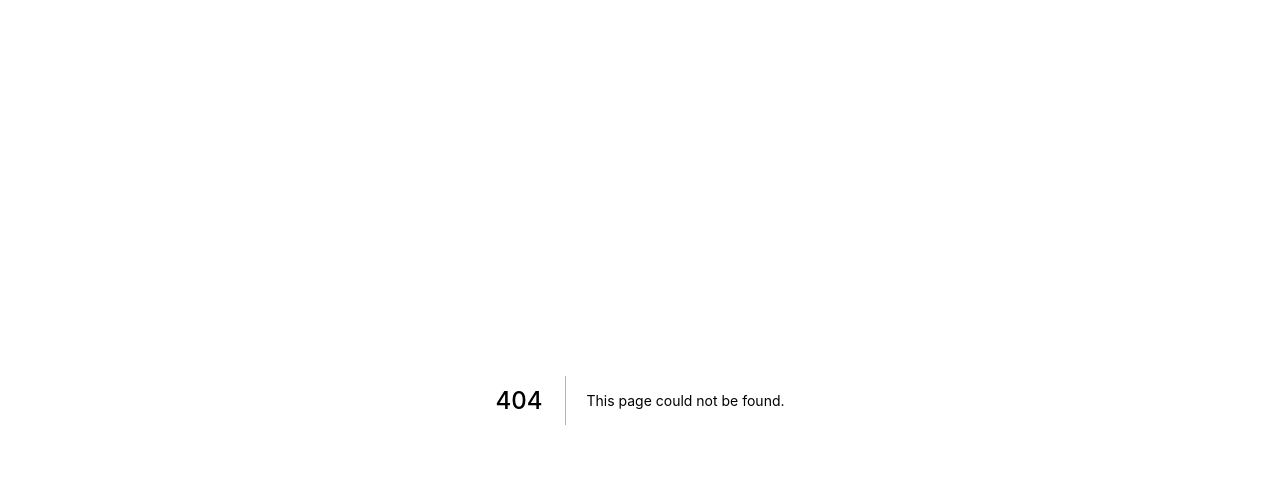
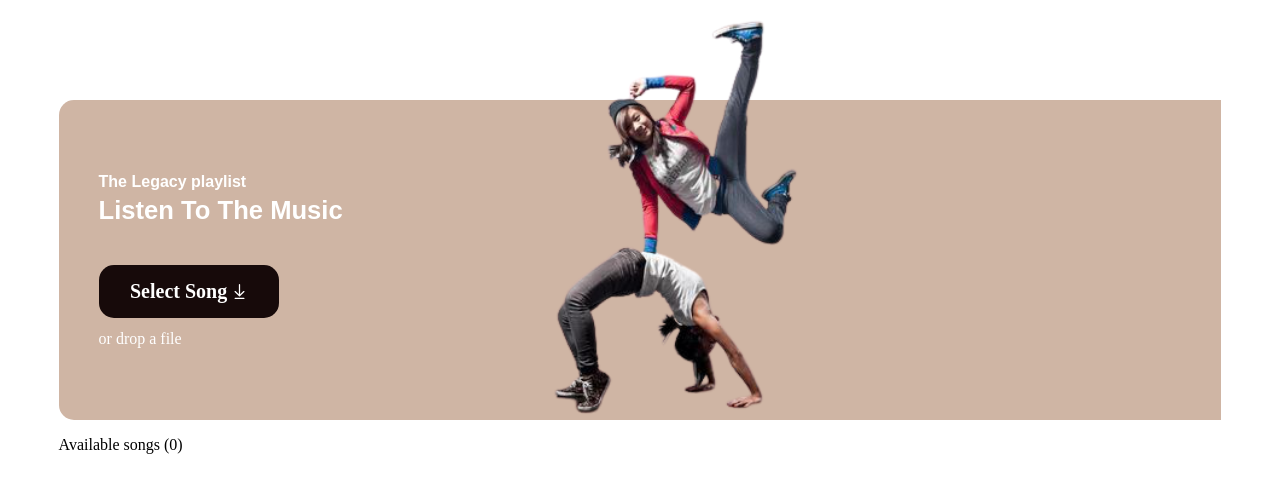
Before and after one commit to NiyongaboEric/legacy-sing, a Next.js app: page /Components/Home in a window 1280 px wide. Before the commit this address had no page. Shown: the top 492 px of the page. Built offline with nearby package versions, Linux system fonts and the light colour scheme.

Commit message:
integrate react context api

```diff
--- /dev/null
+++ b/pages/Components/Home.tsx
@@ -0,0 +1,14 @@
+import { PlayMusic } from "./PlayMusic";
+import { SelectMusic } from "./SelectMusic";
+import styles from '../../styles/Home.module.css'
+
+const Home = () => {
+  return (
+    <main className={styles.main}>
+      <SelectMusic />
+      <PlayMusic />
+    </main>
+  )
+}
+
+export default Home;
--- /dev/null
+++ b/pages/Components/PlayMusic.tsx
@@ -0,0 +1,14 @@
+import { useContext } from 'react';
+import styles from '../../styles/Home.module.css'
+import { MusicContext } from '../Context/MusicContext';
+
+export const PlayMusic = () => {
+  const { playlist } = useContext(MusicContext);
+  console.log('PlayMusic playlist', playlist);
+
+  return (
+    <section className={styles.dragList} >
+      <p>Available songs ({[].length})</p>
+    </section>
+  )
+}
--- a/pages/Home.tsx
+++ b/pages/Components/SelectMusic.tsx
@@ -1,11 +1,13 @@
-import React, { useState } from 'react';
-import DJImage from '../public/images/10_dj.png'
-import uploadImageIcon from '../public/images/download.svg';
-import styles from '../styles/Home.module.css'
-
+import React, { useState, useContext } from 'react';
+import DJImage from '../../public/images/10_dj.png'
+import uploadImageIcon from '../../public/images/download.svg';
+import styles from '../../styles/Home.module.css'
+import { MusicContext } from '../Context/MusicContext'
 
 export const SelectMusic = () => {
-  const [defaultColor, setDefaultColor] = useState({opacity: 1, border: "none"});
+  const [defaultColor, setDefaultColor] = useState<Object>({opacity: 1, border: "none"});
+  const { addPlaylist } = useContext(MusicContext)
+
 
   const handleChange = (e: React.ChangeEvent<HTMLInputElement>) => {
     const selectedFile = e.target.files || [] ;
@@ -13,6 +15,7 @@ export const SelectMusic = () => {
       const type: string = selectedFile[i].type
       if (type === "audio/mpeg") {
         console.log(selectedFile[i]);
+        addPlaylist({1: 'song name'})
       }
       else {
         return alert("File not supported")
@@ -35,6 +38,7 @@ export const SelectMusic = () => {
         if (type === "audio/mpeg") {
           const file = dragedItems[i].getAsFile()
           console.log(file);
+          addPlaylist({1: 'song name'})
         } else {
           return alert("File not supported")
         }
@@ -45,6 +49,7 @@ export const SelectMusic = () => {
         const type: string = dragedFiles[i].type
         if (type === "audio/mpeg") {
           console.log(dragedFiles[i]);
+          addPlaylist({1: 'song name'})
         } else {
           return alert("File not supported")
         }
@@ -92,22 +97,3 @@ export const SelectMusic = () => {
   </section>
   )
 }
-
-export const PlayMusic = () => {
-  return (
-    <section className={styles.dragList} >
-      <p>Available songs ({[].length})</p>
-    </section>
-  )
-}
-
-const Home = () => {
-  return (
-    <main className={styles.main}>
-      <SelectMusic />
-      <PlayMusic />
-    </main>
-  )
-}
-
-export default Home;
--- /dev/null
+++ b/pages/Context/MusicContext.tsx
@@ -0,0 +1,11 @@
+import { createContext, useContext } from "react";
+import { ImusicContextType } from './types'
+
+export const musicContextDefaultValues: ImusicContextType = {
+  playlist: [],
+  addPlaylist: () => {},
+};
+
+export const MusicContext = createContext<ImusicContextType>(
+  musicContextDefaultValues
+);
--- /dev/null
+++ b/pages/Context/MusicProvider.tsx
@@ -0,0 +1,25 @@
+import { FC, ReactNode, useState } from "react";
+import { MusicContext, musicContextDefaultValues } from './MusicContext';
+import { ImusicContextType } from './types';
+
+
+
+export const MusicProvider: FC = ({ children }) => {
+  const [playlist, setPlaylist] = useState<object[]>(musicContextDefaultValues.playlist)
+  const addPlaylist = (newSong: object) => {
+    return setPlaylist((playlist) => [...playlist, newSong]);
+  }
+
+  const value: ImusicContextType = {
+    playlist,
+    addPlaylist
+  }
+
+  return (
+    <>
+      <MusicContext.Provider value={value}>
+        {children}
+      </MusicContext.Provider>
+    </>
+  )
+}
--- /dev/null
+++ b/pages/Context/types.ts
@@ -0,0 +1,4 @@
+export interface ImusicContextType {
+  playlist: object[],
+  addPlaylist: (newSong: object) => void,
+};
--- a/pages/_app.tsx
+++ b/pages/_app.tsx
@@ -1,7 +1,14 @@
 import type { AppProps/*, AppContext */  } from 'next/app'
+import { MusicProvider } from './Context/MusicProvider'
 
 function MyApp({ Component, pageProps}: AppProps) {
-  return <Component {...pageProps} />
+  return (
+    <>
+      <MusicProvider>
+        <Component {...pageProps} />
+      </MusicProvider>
+    </>
+  )
 }
 
 export default MyApp
--- a/pages/index.tsx
+++ b/pages/index.tsx
@@ -1,11 +1,11 @@
 import Head from 'next/head';
-import Home from './Home';
+import Home from './Components/Home';
 
 const Index = () => {
   return (
     <div>
       <Head>
-        <title>Create Next App</title>
+        <title>Legacy song</title>
         <meta name="description" content="Generated by create next app" />
         <link rel="icon" href="/favicon.ico" />
       </Head>
```
